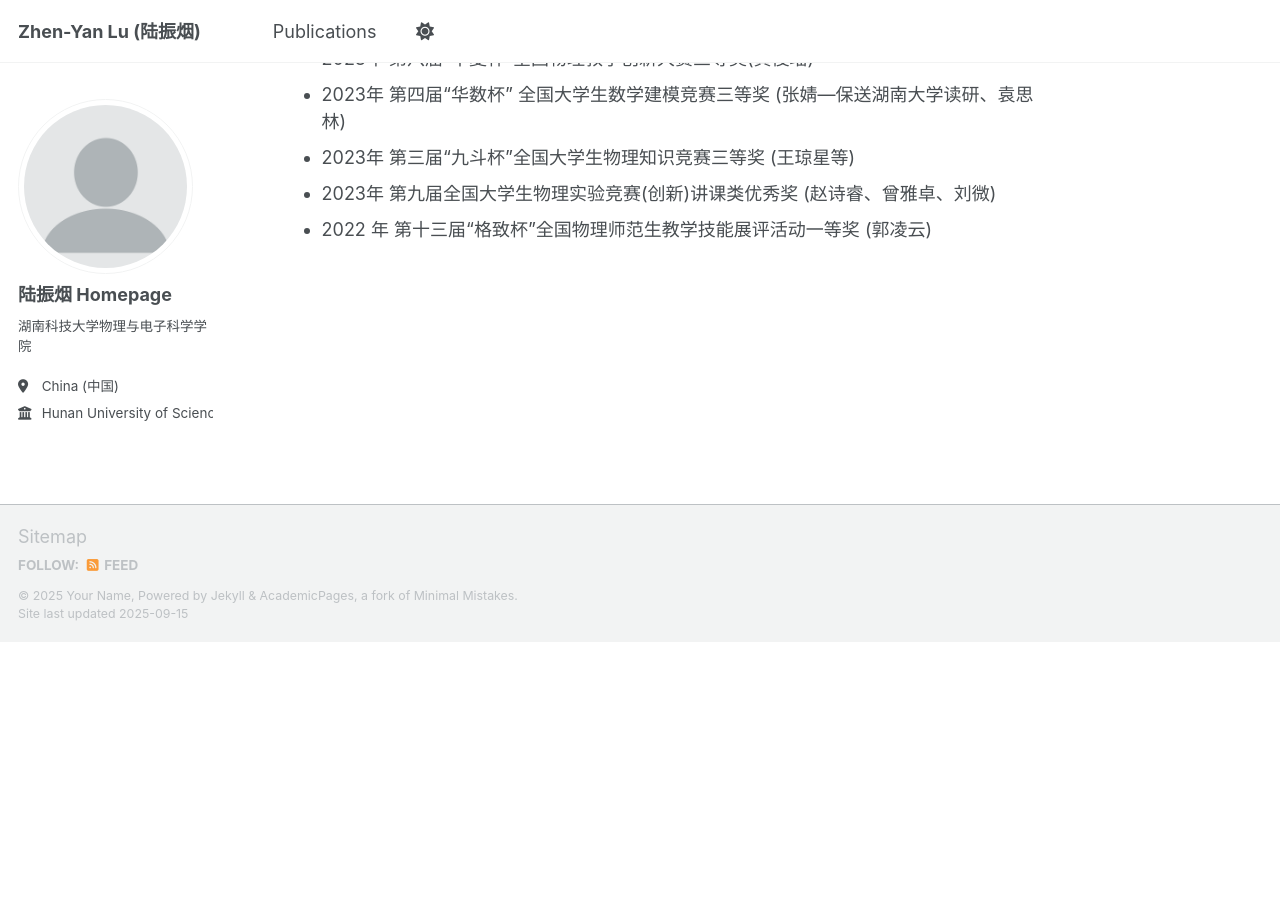
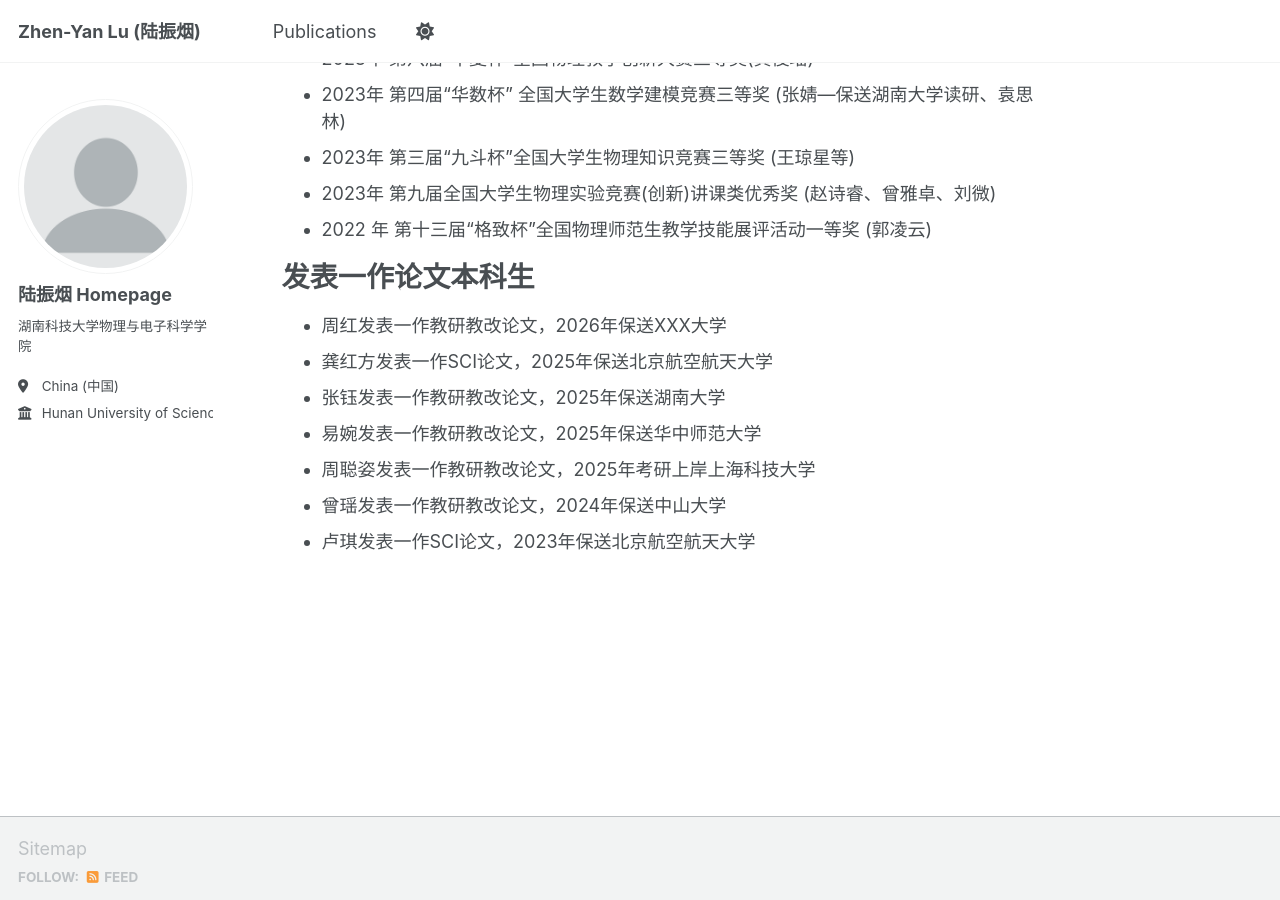
Before and after one commit to luzhenyan-stack/luzhenyan.github.io, a Jekyll site: the page built from _pages/about.md, in a window 1280 px wide and 900 px high, scrolled down 5773 px. Built offline with Jekyll 4.4.1, drawn with Linux system fonts in a browser that asks for light colours; a script that is not in the unit is left out; before the commit the page ends 6415 px from its top, so only the background shows below that.

Commit message:
Update about.md

```diff
--- a/_pages/about.md
+++ b/_pages/about.md
@@ -129,3 +129,13 @@ redirect_from:
   - 2023年 第三届“九斗杯”全国大学生物理知识竞赛三等奖 (王琼星等)
   - 2023年 第九届全国大学生物理实验竞赛(创新)讲课类优秀奖 (赵诗睿、曾雅卓、刘微)
   - 2022 年 第十三届“格致杯”全国物理师范生教学技能展评活动一等奖 (郭凌云)
+
+发表一作论文本科生
+======
+  - 周红发表一作教研教改论文，2026年保送XXX大学
+  - 龚红方发表一作SCI论文，2025年保送北京航空航天大学
+  - 张钰发表一作教研教改论文，2025年保送湖南大学
+  - 易婉发表一作教研教改论文，2025年保送华中师范大学
+  - 周聪姿发表一作教研教改论文，2025年考研上岸上海科技大学
+  - 曾瑶发表一作教研教改论文，2024年保送中山大学
+  - 卢琪发表一作SCI论文，2023年保送北京航空航天大学
```
